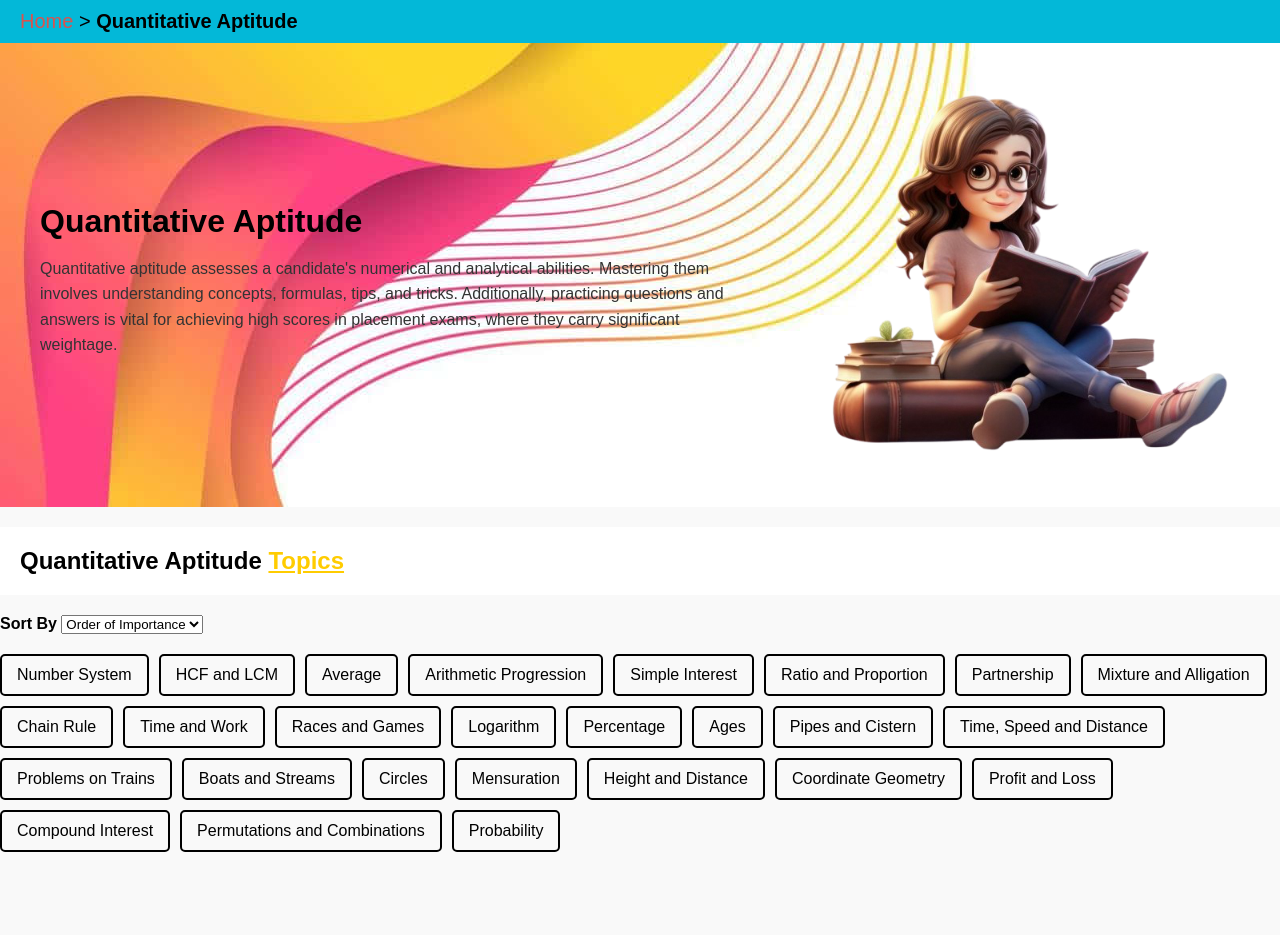
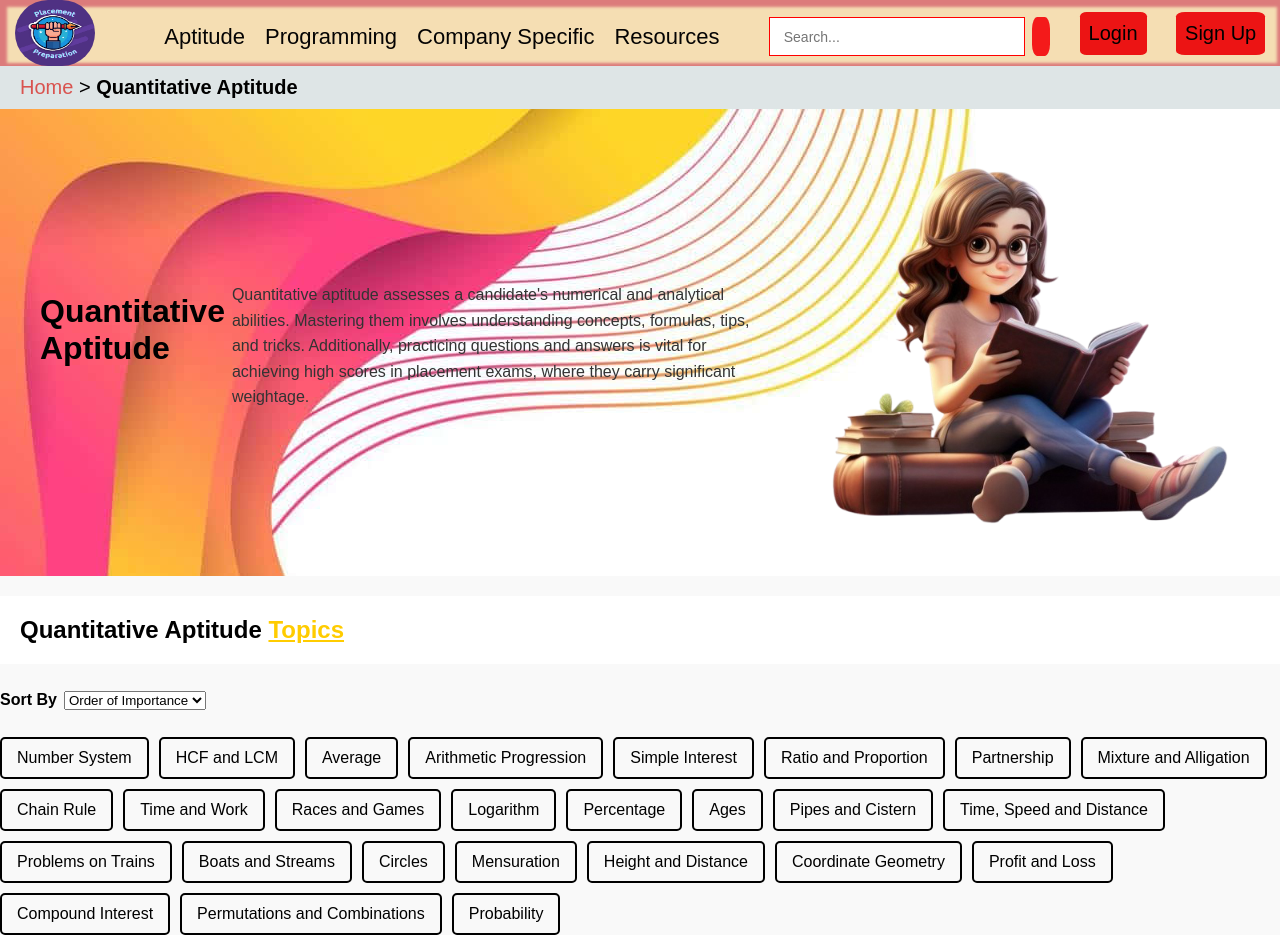
Before and after one commit to suraj19667/Placement_Preparation_Website, a plain HTML site: page page1.html in a window 1280 px wide. Before the commit the page ends 852 px from the top, so only its background shows below. Drawn offline with Linux system fonts and the light colour scheme.

Commit message:
updated commit

```diff
--- a/page1.css
+++ b/page1.css
@@ -10,7 +10,7 @@ body {
 .breadcrumb {
     padding: 10px 20px;
     font-size: 20px;
-    background: #03b8d8;
+    background: #dee5e6;
 }
 
 .breadcrumb a {
@@ -97,3 +97,154 @@ h1 {
 .topic:hover {
     background-color: lightgray;
 }
+
+#header{
+    background-color: wheat;
+    display: flex;
+    justify-content: space-around;
+    align-items: center;
+    height: 8   0px;
+    width: 100%;
+    box-shadow: inset 2px 2px 3px 5px rgb(220, 123, 123);
+    top: 1px;
+
+
+}
+
+#header img{
+    display: flex;
+    align-items: center;
+    height: 66px;
+    width: 80px;
+    border-radius: 50px;
+}
+
+#header ul{
+    display: flex;
+    justify-content:space-around;
+    justify-items: center;
+
+}
+
+#header ul li{
+    justify-content: space-between;
+    align-items: center;
+    list-style: none;
+    margin-right: 20px;
+    text-decoration: none;
+    color: white;
+    display: flex;
+}
+#header ul li a{
+    justify-content: space-between;
+    text-decoration: none;
+    color: rgb(5, 4, 4);
+    display: flex;
+    align-items: center;
+    font-size: 22px;
+
+}
+
+#header ul li a:hover{
+    color: rgb(230, 18, 18);
+}
+
+#header nav{
+    color: rgb(248, 246, 246);
+    display: flex;
+    justify-content: space-around;
+    width: 100%;
+}
+
+div{
+    display: flex;
+    gap: 7px;
+    padding-top: 7px;
+
+}
+.search-input {
+
+    border: none;
+   height: 35px;
+   font-size: 14px;
+   outline: none;
+   width: 250px;
+   border: red solid 1px;
+   box-shadow: #007BFF;
+   display: flex;
+   align-items: center;
+
+}
+
+.search-button {
+       background-color: #f41a1a;
+       color: rgb(244, 28, 28);
+       border: none;
+       padding: 9px 9px;
+       cursor: pointer;
+       font-size: 16px;
+       transition: background-color 0.3s;
+       display: flex;
+       align-items: center;
+   }
+
+
+.search-button{
+       border-radius: 30%;
+
+   }
+.search-button:hover {
+      background-color: #070606;
+   }
+   .login{
+
+    background-color: #ec1414;
+        color: rgb(245, 40, 40);
+        border: none;
+        padding: 9px 9px;
+        cursor: pointer;
+        font-size: 16px;
+        display: flex;
+        align-items: center;
+        text-decoration: none;
+        font-size: 20px;
+        border-radius: 10%;
+        height: 25px;
+
+}
+.login :hover{
+    color: rgb(251, 247, 247);
+}
+.login a{
+    text-decoration: none;
+    color: black;
+
+}
+
+.signup{
+
+    background-color: #ec1414;
+        color: rgb(245, 40, 40);
+        border: none;
+        padding: 9px 9px;
+        cursor: pointer;
+        font-size: 16px;
+        display: flex;
+        align-items: center;
+        text-decoration: none;
+        font-size: 20px;
+        border-radius: 10%;
+        height: 25px;
+
+}
+.signup :hover{
+    color: rgb(251, 247, 247);
+}
+.signup a{
+    text-decoration: none;
+    color: black;
+
+}
+
+
+/* Home sectin css */
--- a/page1.html
+++ b/page1.html
@@ -6,6 +6,39 @@
     <title>Quantitative Aptitude</title>
     <link rel="stylesheet" href="page1.css">
 </head>
+
+<header id="header">
+
+    <img src="./images/images.png" alt="">
+
+    <div id="links">
+        <ul>
+            <li><a href="page1.html">Aptitude </a></li>
+            <li><a href="page2.html">Programming</a></li>
+            <li><a href="">Company Specific</a></li>
+            <li><a href="">Resources</a></li>
+
+
+        </ul>
+
+
+    </div>
+
+    <div class="search-container">
+                <input type="text" class="search-input" placeholder="&nbsp;&nbsp;&nbsp;Search...">
+                <button class="search-button"><i class="fa-solid fa-magnifying-glass"></i></button>
+            </div>
+            <div class="login">
+                <a href="login.html">Login</a>
+            </div>
+
+            <div class="signup">
+                <a href="signup.html">Sign Up</a>
+            </div>
+
+</header>
+
+
 <body>
 
     <nav class="breadcrumb">
--- /dev/null
+++ b/page2.css
@@ -0,0 +1,106 @@
+body {
+    font-family: Arial, sans-serif;
+    margin: 0;
+    padding: 0;
+    background-color: #f9f9f9;
+
+
+}
+
+.breadcrumb {
+    padding: 10px 20px;
+    font-size: 20px;
+    background: #03b8d8;
+}
+
+.breadcrumb a {
+    text-decoration: none;
+    color: #d9534f;
+}
+
+.breadcrumb .active {
+    color: black;
+    font-weight: bold;
+}
+
+.container {
+    display: flex;
+    align-items: center;
+    justify-content: space-between;
+    padding: 40px;
+
+    }
+
+.content {
+    width: 60%;
+
+}
+
+.content h1 {
+    font-size: 32px;
+    margin-bottom: 10px;
+}
+
+.content p {
+    font-size: 16px;
+    color: #333;
+    line-height: 1.6;
+
+}
+.image {
+    width: 35%;
+}
+
+.image img {
+    width: 100%;
+    border-radius: 8px;
+}
+
+.topics-heading {
+    font-size: 24px;
+    padding: 20px;
+    background: white;
+    margin-left: 9px;
+}
+
+.topics-heading span {
+    color: #ffcc00;
+    text-decoration: underline;
+}
+h1 {
+    font-size: 24px;
+}
+
+.highlight {
+    background-color: yellow;
+}
+
+.sort-section {
+    margin: 20px 0;
+}
+
+.topics-container {
+    display: flex;
+    flex-wrap: wrap;
+    gap: 15px;
+}
+
+.topic {
+    padding: 10px 15px;
+    border: 2px solid black;
+    border-radius: 5px;
+    display: inline-block;
+    cursor: pointer;
+    transition: all 0.3s ease;
+}
+
+.topic:hover {
+    background-color: lightgray;
+}
+
+.java-content {
+    display: flex;
+    justify-content: space-between;
+    margin-top: 20px;
+
+}
--- a/style.css
+++ b/style.css
@@ -238,6 +238,7 @@ h1 {
     width: 100%;
     height: 400px;
 }
+
 .login{
 
     background-color: #ec1414;
```
Also changed, not shown: index.html (+1 -1 lines), page2.html (added, +52 -0 lines), images/java.png (added).
